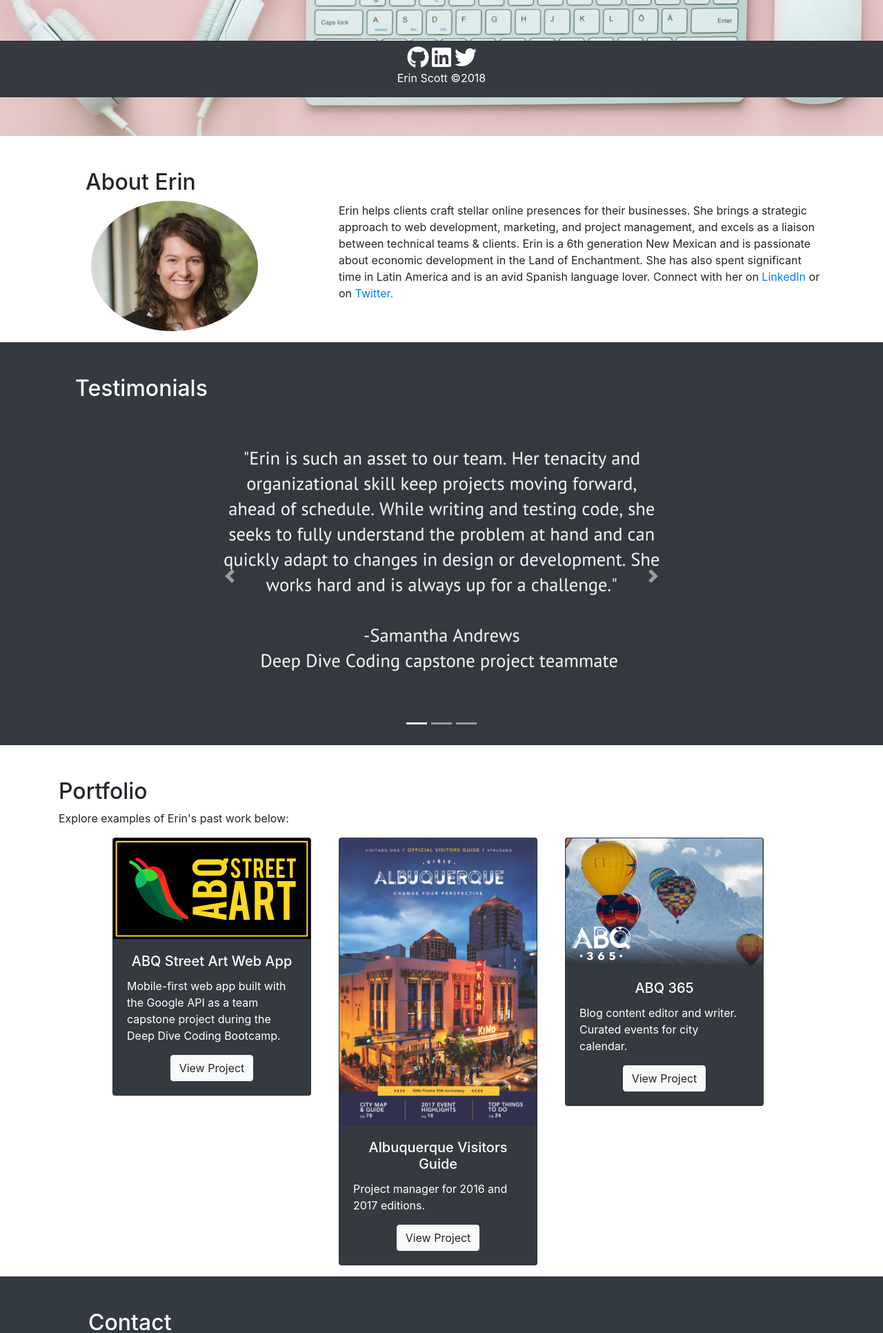
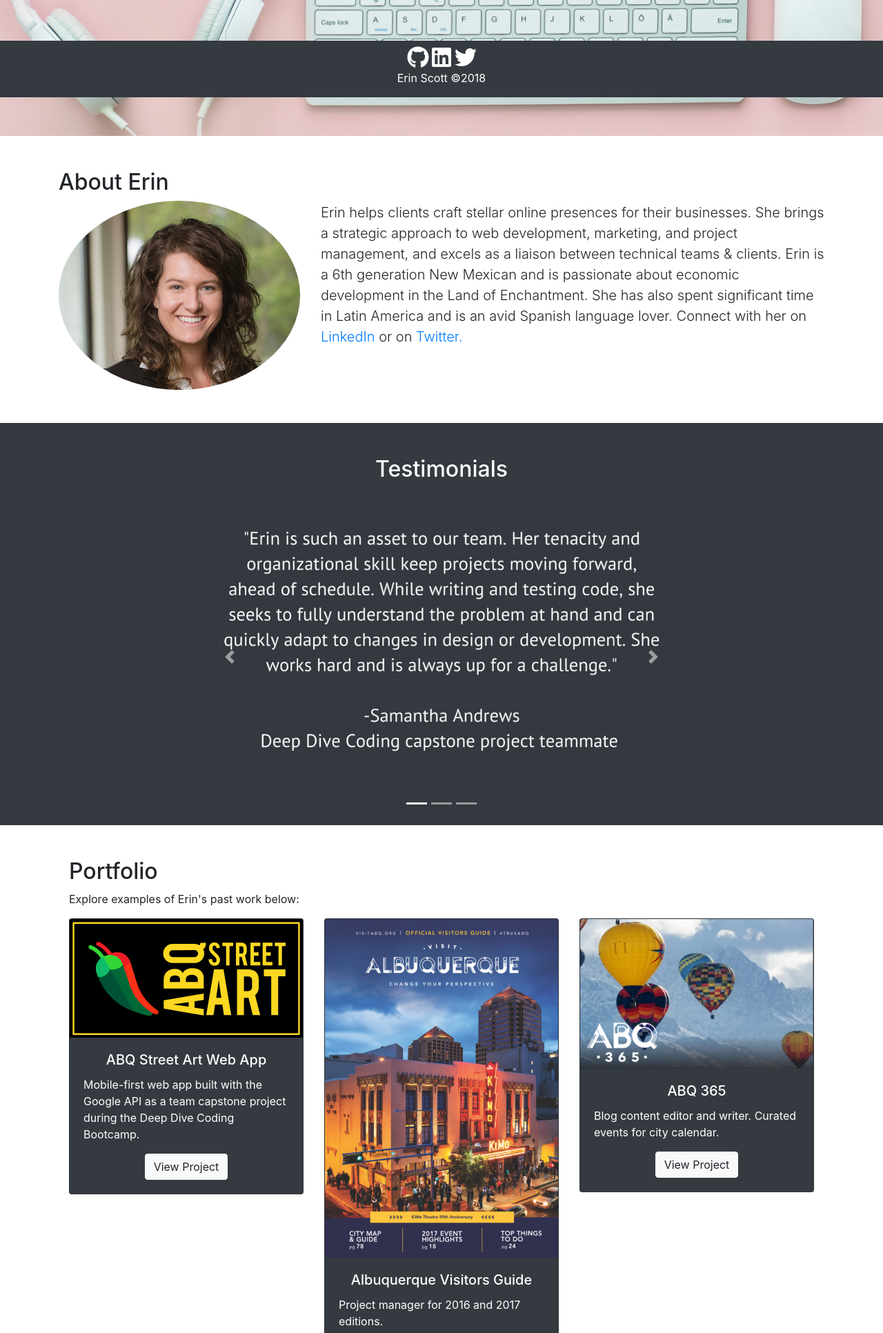
Before and after one commit to erincodes/portfolio-website, a PHP site: page / in a window 1280 px wide. Shown: the part 659-2591 px from the top of the page at 69% size. Run offline with PHP 8.4, Linux system fonts and the light colour scheme; some libraries are stand-ins or nearby versions.

Commit message:
Cleaned up "About" section layout

```diff
--- a/public_html/index.php
+++ b/public_html/index.php
@@ -73,15 +73,15 @@
 		</section>
 
 <!--About section-->
-		<section>
+		<section class="py-5">
 			<div class="container" id="about">
-				<div class="row ml-4 pt-5 pb-3">
+				<div class="row">
 					<div class="column-fluid col-md-4">
 						<h2>About Erin</h2>
-						<img class="img-fluid rounded-circle pl-2 headshot" src="images/erin-scott-headshot-cropped.png" alt="Erin Scott headshot" height="auto" width="250em">
+						<img class="img-fluid rounded-circle" src="images/erin-scott-headshot-cropped.png" alt="Erin Scott headshot">
 					</div>
 					<div class="column-fluid mt-5 col 2">
-						<p>Erin helps clients craft stellar online presences for their businesses. She brings a strategic approach to web development, marketing, and project management, and excels as a liaison between technical teams & clients. Erin is a 6th generation New Mexican and is passionate about economic development in the Land of Enchantment. She has also spent significant time in Latin America and is an avid Spanish language lover. Connect with her on <a href="https://www.linkedin.com/in/erinscottabq/" target="_blank">LinkedIn</a> or on <a href="https://twitter.com/dot_of_scott/" target="_blank">Twitter.</a></p>
+						<p class="lead">Erin helps clients craft stellar online presences for their businesses. She brings a strategic approach to web development, marketing, and project management, and excels as a liaison between technical teams & clients. Erin is a 6th generation New Mexican and is passionate about economic development in the Land of Enchantment. She has also spent significant time in Latin America and is an avid Spanish language lover. Connect with her on <a href="https://www.linkedin.com/in/erinscottabq/" target="_blank">LinkedIn</a> or on <a href="https://twitter.com/dot_of_scott/" target="_blank">Twitter.</a></p>
 					</div>
 				</div>
 			</div>
@@ -91,7 +91,7 @@
 		<section>
 			<div class="container-fluid bg-dark" id="testimonials">
 				<div class="container">
-					<div class="row ml-4 pt-5">
+					<div class="text-center pt-5">
 						<h2 id="testimonials-header">Testimonials</h2>
 					</div>
 					<div class="row">
@@ -105,16 +105,16 @@
 								</ol>
 								<div class="carousel-inner">
 									<div class="carousel-item active">
-										<!--Images are 500 width x 300 height-->
+										<!--Images are 1200 width x 800 height-->
 										<img class="d-block w-100" src="images/testimonial-sam.png" alt="First slide">
 									</div>
 									<div class="carousel-item">
-										<!--Images are 500 width x 300 height-->
-										<img class="d-block w-100" src="images/testimonial-nat.png" alt="Second slide">
+										<!--Images are 1200 width x 800 height-->
+										<img class="d-block w-100" src="images/testimonial-mary.png" alt="Second slide">
 									</div>
 									<div class="carousel-item">
-										<!--Images are 500 width x 300 height-->
-										<img class="d-block w-100" src="images/testimonial-mary.png" alt="Third slide">
+										<!--Images are 1200 width x 800 height-->
+										<img class="d-block w-100" src="images/testimonial-nat.png" alt="Third slide">
 									</div>
 								</div>
 								<a class="carousel-control-prev" href="#carouselExampleIndicators" role="button" data-slide="prev">
@@ -137,13 +137,15 @@
 <!--Portfolio section-->
 		<section>
 			<div class="container pt-5" id="portfolio">
-				<h2>Portfolio</h2>
-				<p>Explore examples of Erin's past work below:</p>
 				<div class="container">
-					<div class="row ml-5 mr-5">
+					<h2>Portfolio</h2>
+					<p>Explore examples of Erin's past work below:</p>
+				</div>
+				<div class="container">
+					<div class="row">
 						<div class="col-12 col-lg-4">
 	<!--						<div class="row m-3">-->
-								<div class="card text-white bg-dark mb-3" style="max-width: 18rem;">
+								<div class="card text-white bg-dark mb-3">
 									<img class="card-img-top" src="images/abq-street-art-logo.svg" alt="ABQ Street Art">
 									<div class="card-body">
 										<h5 class="card-title text-center">ABQ Street Art Web App</h5>
@@ -157,7 +159,7 @@
 						</div>
 						<div class="col-12 col-lg-4">
 	<!--						<div class="row m-3">-->
-								<div class="card text-white bg-dark mb-3" style="max-width: 18rem;">
+								<div class="card text-white bg-dark mb-3">
 									<img class="card-img-top" src="images/visitors-guide-cover-2017.png" alt="Albuquerque Visitors Guide">
 									<div class="card-body">
 										<h5 class="card-title text-center">Albuquerque Visitors Guide</h5>
@@ -171,7 +173,7 @@
 						</div>
 						<div class="col-12 col-lg-4">
 	<!--						<div class="row m-3">-->
-								<div class="card text-white bg-dark mb-3" style="max-width: 18rem;">
+								<div class="card text-white bg-dark mb-3">
 									<img class="card-img-top" src="images/abq-365.png" alt="ABQ 365">
 									<div class="card-body">
 										<h5 class="card-title text-center">ABQ 365</h5>
@@ -193,7 +195,7 @@
 			<div class="container-fluid" id="contact-section">
 				<div class="container">
 					<div class="row ml-1">
-						<div class="column ml-4 pt-5 mb-5 pb-5 col-12">
+						<div class="column pt-5 mb-5 pb-5 col-12">
 							<h2>Contact</h2>
 							<form id="contact-form" action="php/mailer.php" method="post" class="form-horizontal well">
 								<div class="form-group">
```
Also changed, not shown: public_html/css/style.css (+0 -19 lines).
